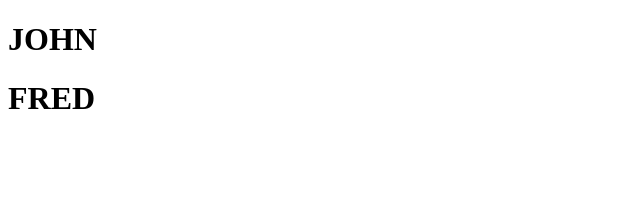
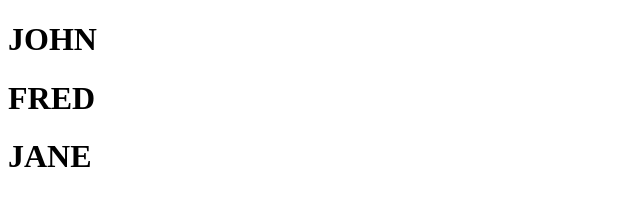
Before and after one commit to Supanat6609650665/gittest, a plain HTML site: page home/index.html in a window 1280 px wide. Shown: the whole page, without its empty margins (0-640 px from the left). Drawn offline with Linux system fonts and the light colour scheme.

Commit message:
Home Jane

```diff
--- a/home/index.html
+++ b/home/index.html
@@ -8,5 +8,6 @@
 <body>
     <h1>JOHN</h1>
     <h1>FRED</h1>
+    <h1>JANE</h1>
 </body>
 </html>
```
